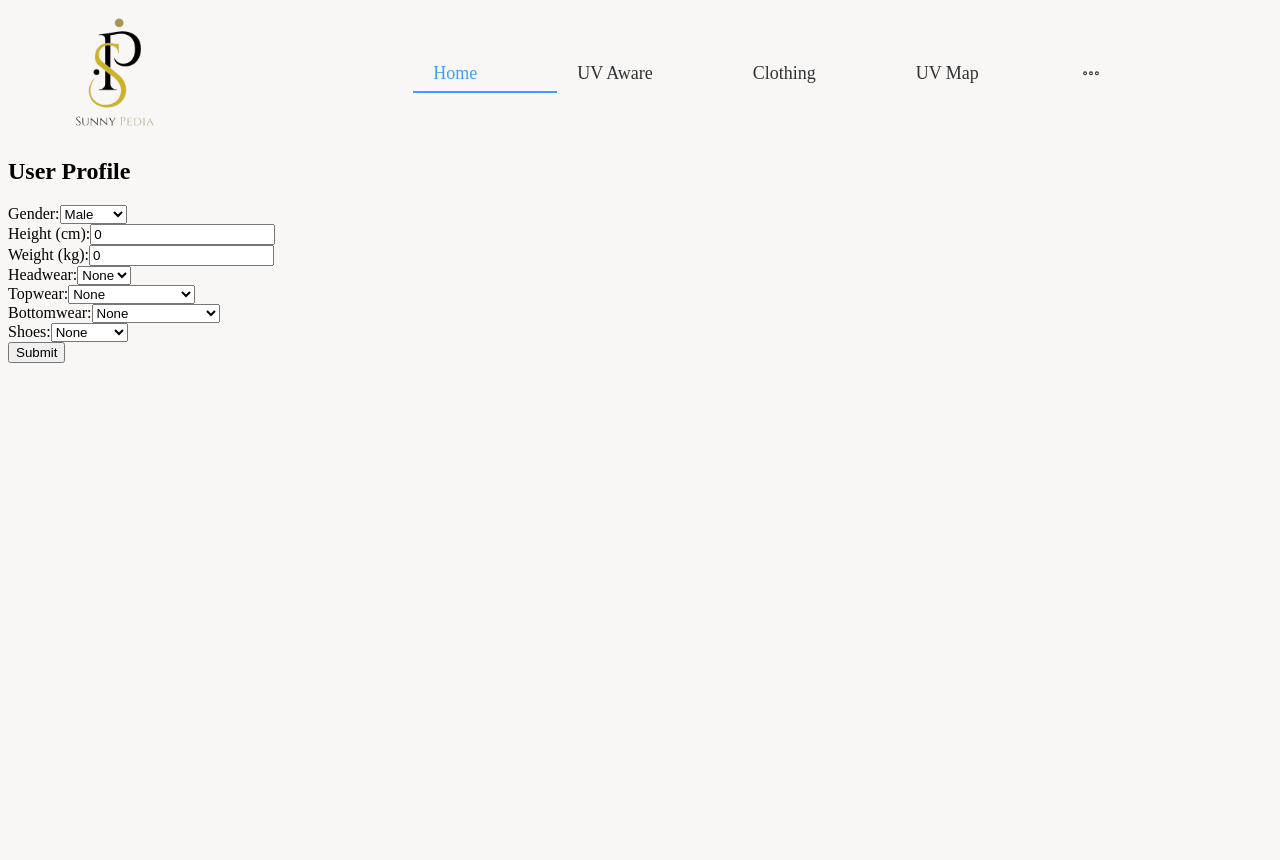
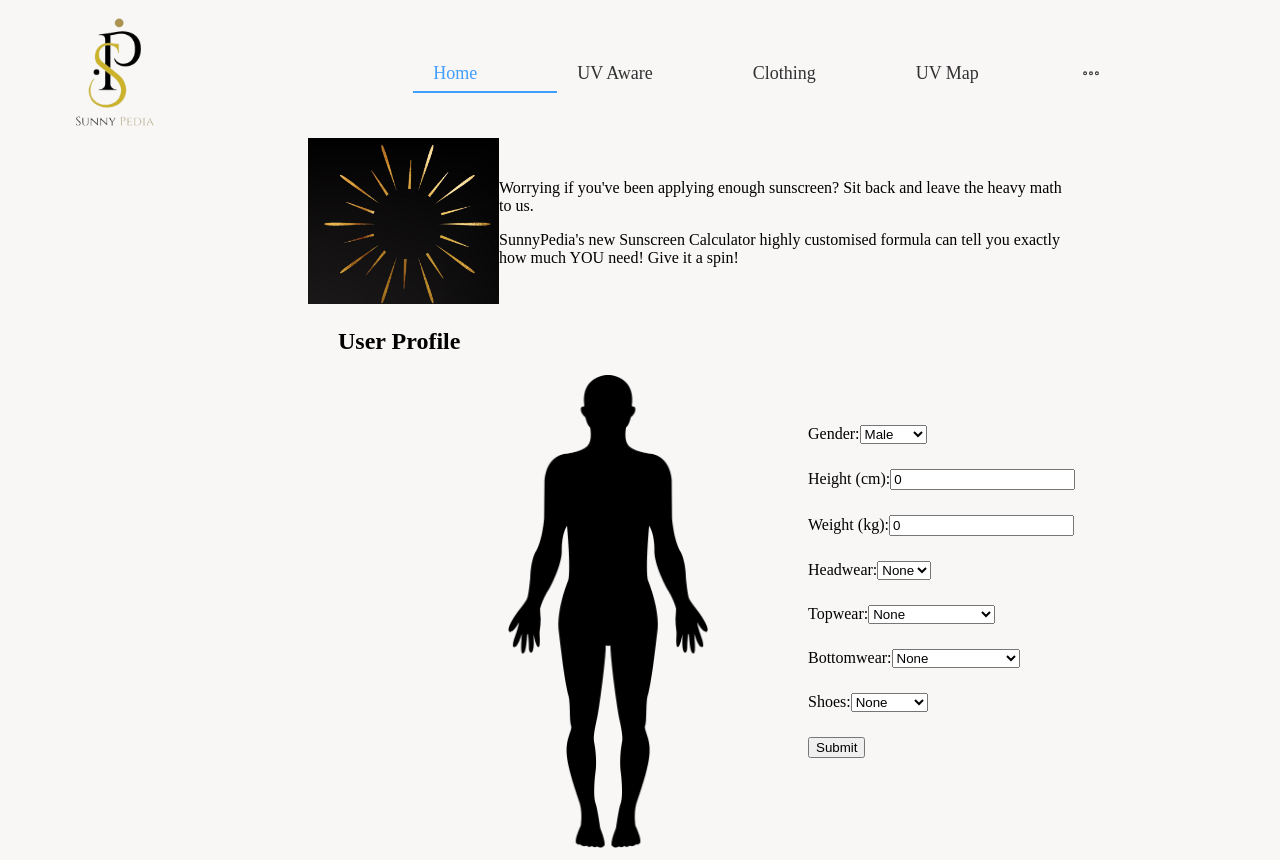
Before and after one commit to Eatgrilledfish/Sunnypedia, a Vue app in the folder Front/: page /sunscreen-calculator in a window 1280 px wide. Before the commit the page ends 800 px from the top, so only its background shows below. Built offline with nearby package versions, Linux system fonts and the light colour scheme.

Commit message:
Sunscreen Calculator page

```diff
--- a/Front/src/components/Home.vue
+++ b/Front/src/components/Home.vue
@@ -41,7 +41,8 @@ export default {
       // 添加走马灯的数据
       items: [
         { id: 1, imageSrc: femaleImage, text_name: 'TESTOMONIALS' , text_content : "Discovering this website revolutionized my skincare routine. From UV index insights to personalized sunscreen calculations, it's become my go-to for staying protected and informed. Highly recommend!"},
-        { id: 2, imageSrc: femaleImage, text_name: '第二张图片的描述' ,text_content : 'sssss'},
+        { id: 2, imageSrc: femaleImage, text_name: 'Title of second persona' ,text_content : 'sssssssssssssssssssssssssssssssssssssssssssssssssssssss'},
+        { id: 3, imageSrc: femaleImage, text_name: 'Title of Third persona' ,text_content : 'sssssssssssssssssssssssssssssssssssssssssssssssssssssss'},
       ]
     };
   },
--- a/Front/src/components/SunscreenCalculator.vue
+++ b/Front/src/components/SunscreenCalculator.vue
@@ -1,25 +1,46 @@
+
 <template>
-  <div>
-    <h1>User Profile</h1>
+  <div style="flex-grow: 1;">
+    <div style="display: flex; align-items: center; margin-bottom: 20px;">
+      <!-- 调整了内部布局的边距 -->
+      <div style="flex: 1; margin-left: 300px;"> <!-- 根据需要调整边距 -->
+        <img :src="sunOutlineImageUrl" alt="Description Image" style="width: 100%; max-width: 200px; height: auto;">
+      </div>
+      <div style="flex: 3;margin-right: 200px;">
+        <p>Worrying if you've been applying enough sunscreen? Sit back and leave the heavy math to us.</p>
+        <p>SunnyPedia's new Sunscreen Calculator highly customised formula can tell you exactly how much YOU need! Give it a spin!</p>
+      </div>
+    </div>
+
+    <h1 style="margin-left: 330px;">User Profile</h1>
+
+
+    <div style="display: flex; align-items: flex-start;">
+      <!-- 图片部分 -->
+      <div style="margin-left: 500px;"> <!-- 根据需要调整右边距 -->
+        <img :src="outlineImageUrl" alt="Outline Image" style="width: auto; max-width: 200px; max-height: 100%;">
+      </div>
+
+      <div style="flex-grow: 1; margin-left: 100px;">
         <form @submit.prevent="submitForm">
-      <div>
+          <div style="margin-bottom: 25px;margin-top: 50px;">
             <label for="gender">Gender:</label>
               <select v-model="gender">
                 <option value="male">Male</option>
                 <option value="female">Female</option>
               </select>
           </div>
-      <div>
+          <div style="margin-bottom: 25px;">
             <label for="height">Height (cm):</label>
             <input type="number" v-model.number="height" />
           </div>
-      <div>
+          <div style="margin-bottom: 25px;">
             <label for="weight">Weight (kg):</label>
             <input type="number" v-model.number="weight" />
           </div>
 
           <!-- 衣物选择 -->
-      <div>
+          <div style="margin-bottom: 25px;">
             <label for="head">Headwear:</label>
             <select v-model="head">
               <option value="">None</option>
@@ -27,7 +48,7 @@
               <!-- 添加更多头饰选项 -->
             </select>
           </div>
-      <div>
+          <div style="margin-bottom: 25px;">
             <label for="top">Topwear:</label>
             <select v-model="top">
               <option value="">None</option>
@@ -39,7 +60,7 @@
               <!-- 添加更多上衣选项 -->
             </select>
           </div>
-      <div>
+          <div style="margin-bottom: 25px;">
             <label for="bottom">Bottomwear:</label>
             <select v-model="bottom">
               <option value="">None</option>
@@ -54,7 +75,7 @@
               <!-- 添加更多下身衣物选项 -->
             </select>
           </div>
-      <div>
+          <div style="margin-bottom: 25px;">
             <label for="shoes">Shoes:</label>
             <select v-model="shoes">
               <option value="">None</option>
@@ -67,11 +88,20 @@
         <button type="submit">Submit</button>
         </form>
       </div>
+    </div>
+  </div>
+
+
 </template>
 <script>
 import axios from 'axios';
 
+import sunOutlineImage from '@/assets/SunOutline.jpg';
+
+import outlineImage from '@/assets/outline.png';
+
 export default {
+
   data() {
     return {
       gender: 'male',
@@ -81,6 +111,8 @@ export default {
       top: '',
       bottom: '',
       shoes: '',
+      sunOutlineImageUrl: sunOutlineImage,
+      outlineImageUrl: outlineImage,
     };
   },
   methods: {
@@ -96,7 +128,7 @@ export default {
       };
 
       // 直接发送到后端，使用axios
-      axios.post('http://127.0.0.1:8000/data/sunscreen', userProfile)
+      axios.post('http://127.0.0.1:5000/data/sunscreen', userProfile)
         .then(response => {
           // 这里处理后端返回的响应
           console.log(response.data);
```
Also changed, not shown: Front/src/assets/SunOutline.jpg (renamed from Front/src/assets/sun outline.jpg). Lines whose indentation alone changed are shown as unchanged.
